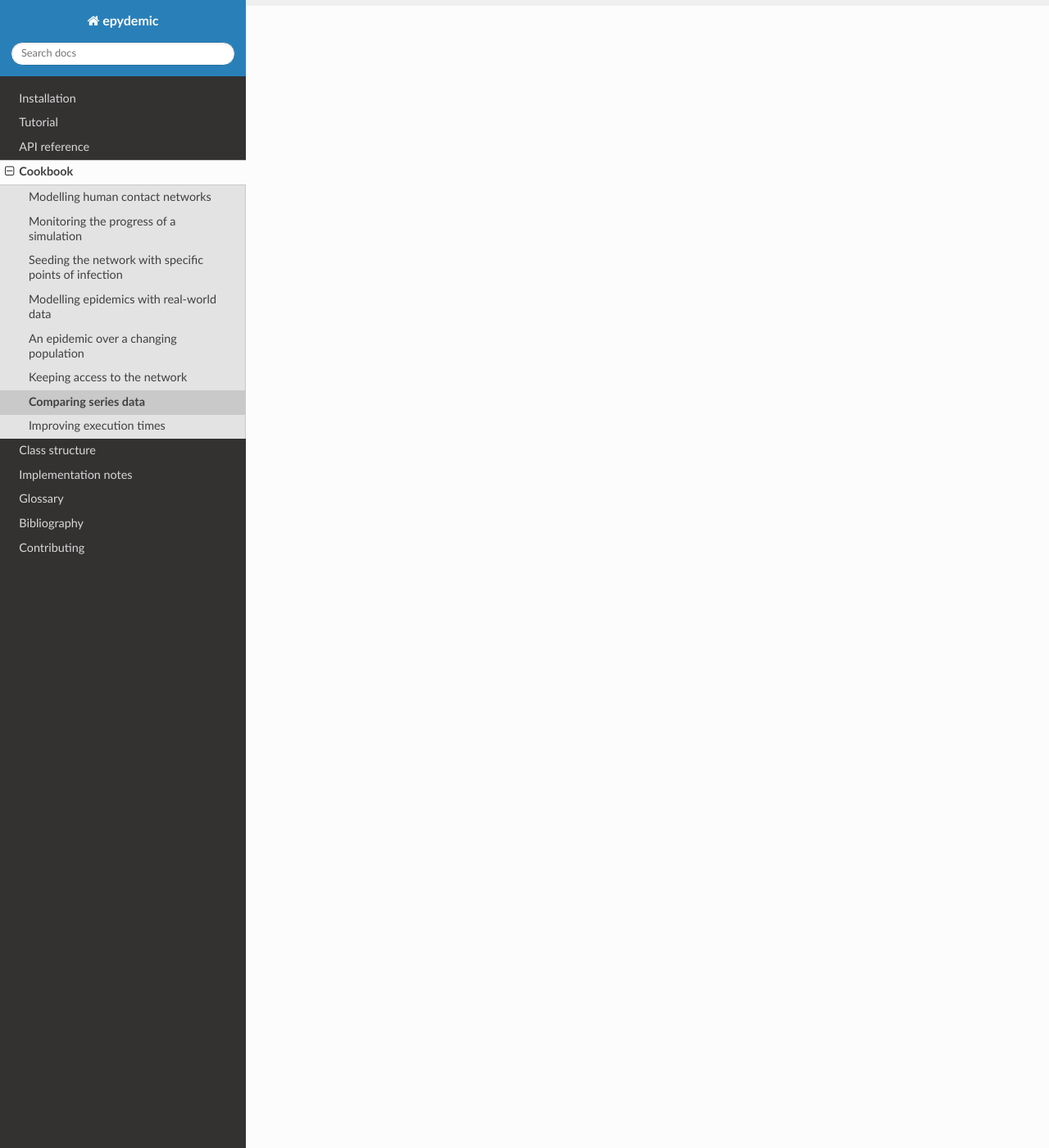
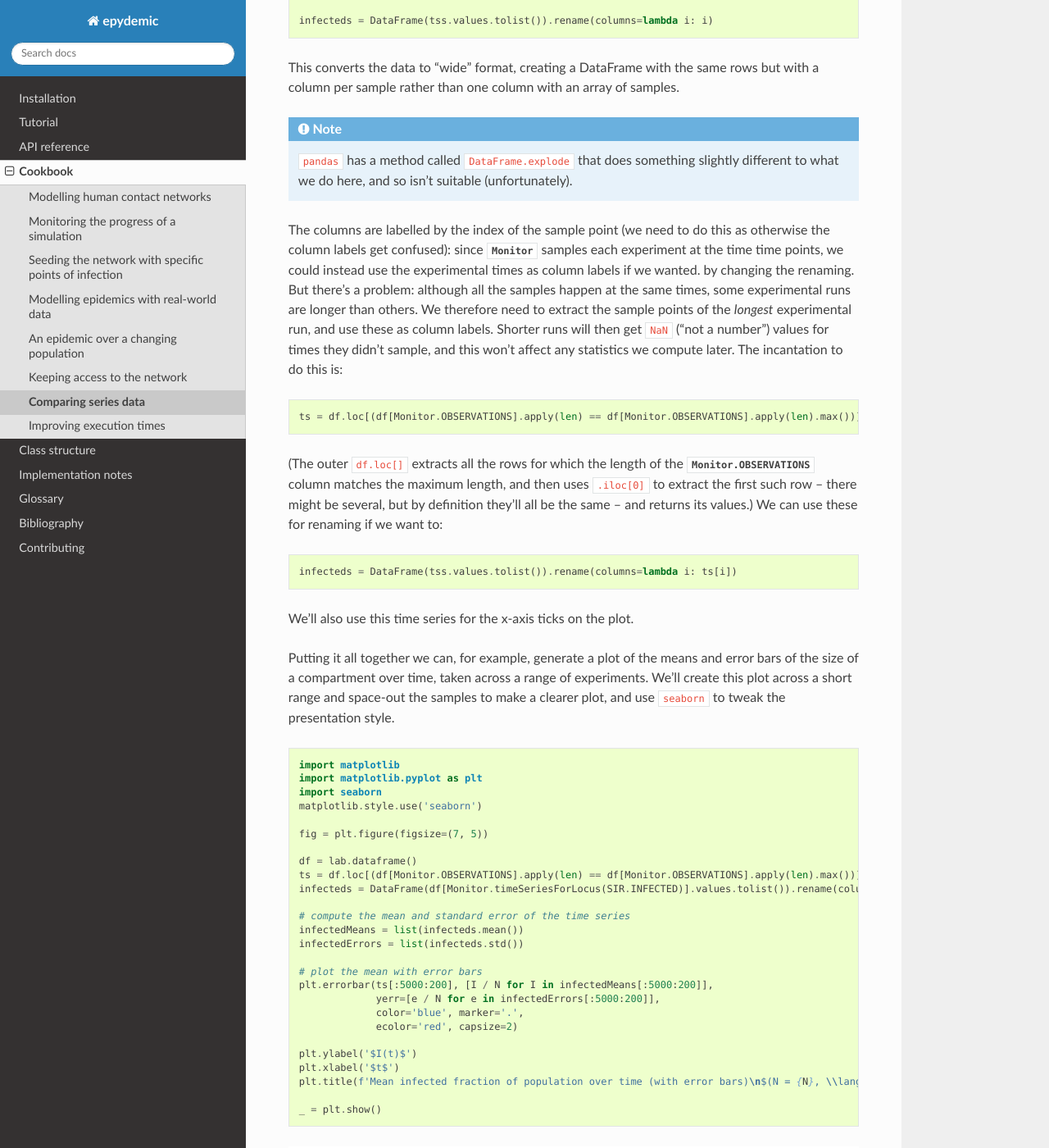
Before and after one commit to simoninireland/epydemic, a Sphinx documentation site: the page built from doc/cookbook/compare-series.rst, in a window 1280 px wide and 1400 px high, scrolled down 1393 px. Shown: the whole window at 82% size. Built offline with Sphinx 7.4.7 and the Read the Docs theme 2.0.0, drawn with Linux system fonts in a browser that asks for light colours; some of the changed text lies outside the part shown.

Commit message:
Added cookbook recipe on presenting time series

```diff
--- a/doc/cookbook/compare-series.rst
+++ b/doc/cookbook/compare-series.rst
@@ -21,24 +21,32 @@
 from the original result set DataFrame and then re-formatting them
 into a more suitable shape.
 
-Fortunately ``pandas`` provides exactly the function we need. It can
+Fortunately ``pandas`` provides the functions we need. It can
 create a DataFrame from a list of lists, and we can then rename the
 columns to be meaningful.
 
 As an example, suppose we've used :class:`Monitor` to capture the
-progression of an :class:`SIR` epidemic:
+progression of an :class:`SIR` epidemic on an ER network:
 
 .. code-block:: python
 
-   lab[BANetwork.N] = int(1e5)
-   lab[BANetwork.M] = 6
-   lab[SIR.P_INFECTED = 0.01
+   from epydemic import SIR, Monitor, ProcessSequence, ERNetwork, StochasticDynamics
+   from epyc import Lab
+
+   lab = Lab()
+
+   N = int(1e5)
+   kmean = 50
+
+   lab[ERNetwork.N] = N
+   lab[ERNetwork.KMEAN] = kmean
+   lab[SIR.P_INFECTED] = 0.01
    lab[SIR.P_INFECT] = 0.1
    lab[SIR.P_REMOVE] = 0.01
    lab[Monitor.DELTA] = 1
    lab['repetitions'] = range(100)
 
-   e = StochasticDynamics(ProcessSequence([SIR(), Monitor()]), BANetwork())
+   e = StochasticDynamics(ProcessSequence([SIR(), Monitor()]), ERNetwork())
    lab.runExperiment(e)
 
 This will result in a result set with result columns that capture the
@@ -59,5 +67,121 @@
    df = lab.dataframe()
    tss = df[Monitor.timeSeriesForLocus(SIR.INFECTED)]
 
-Then each row will have a single column: not quite what we wanted, so
-now we need to "explode" this list-like column into a row in itself:
+Then each row will have a single column, which will itself be an
+array -- not quite what we wanted, so now we need to "explode" this
+list-like column into a row in itself:
+
+.. code-block:: python
+
+   from pandas import DataFrame
+
+   infecteds = DataFrame(tss.values.tolist()).rename(columns=lambda i: i)
+
+This converts the data to "wide" format, creating a DataFrame with the
+same rows but with a column per sample rather than one column with an
+array of samples.
+
+.. note::
+
+   ``pandas`` has a method called ``DataFrame.explode`` that does
+   something slightly different to what we do here, and so isn't
+   suitable (unfortunately).
+
+The columns are labelled by the index of the sample point (we need to
+do this as otherwise the column labels get confused): since
+:class:`Monitor` samples each experiment at the time time points, we
+could instead use the experimental times as column labels if we
+wanted. by changing the renaming. But there's a problem: although all
+the samples happen at the same times, some experimental runs are
+longer than others. We therefore need to extract the sample points of
+the *longest* experimental run, and use these as column
+labels. Shorter runs will then get ``NaN`` ("not a number") values for
+times they didn't sample, and this won't affect any statistics we
+compute later. The incantation to do this is:
+
+.. code-block:: python
+
+   ts = df.loc[(df[Monitor.OBSERVATIONS].apply(len) == df[Monitor.OBSERVATIONS].apply(len).max())].iloc[0][Monitor.OBSERVATIONS]
+
+(The outer ``df.loc[]`` extracts all the rows for which the length of
+the :attr:`Monitor.OBSERVATIONS` column matches the maximum length,
+and then uses ``.iloc[0]`` to extract the first such row  -- there might be
+several, but by definition they'll all be the same -- and returns its
+values.) We can use these for renaming if we want to:
+
+.. code-block:: python
+
+   infecteds = DataFrame(tss.values.tolist()).rename(columns=lambda i: ts[i])
+
+We'll also use this time series for the x-axis ticks on the plot.
+
+Putting it all together we can, for example, generate a plot of the
+means and error bars of the size of a compartment over time, taken
+across a range of experiments. We'll create this plot across a short
+range and space-out the samples to make a clearer plot, and use
+``seaborn`` to tweak the presentation style.
+
+.. code-block:: python
+
+   import matplotlib
+   import matplotlib.pyplot as plt
+   import seaborn
+   matplotlib.style.use('seaborn')
+
+   fig = plt.figure(figsize=(7, 5))
+
+   df = lab.dataframe()
+   ts = df.loc[(df[Monitor.OBSERVATIONS].apply(len) == df[Monitor.OBSERVATIONS].apply(len).max())].iloc[0][Monitor.OBSERVATIONS]
+   infecteds = DataFrame(df[Monitor.timeSeriesForLocus(SIR.INFECTED)].values.tolist()).rename(columns=lambda i: ts[i])
+
+   # compute the mean and standard error of the time series
+   infectedMeans = list(infecteds.mean())
+   infectedErrors = list(infecteds.std())
+
+   # plot the mean with error bars
+   plt.errorbar(ts[:5000:200], [I / N for I in infectedMeans[:5000:200]],
+		yerr=[e / N for e in infectedErrors[:5000:200]],
+		color='blue', marker='.',
+		ecolor='red', capsize=2)
+
+   plt.ylabel('$I(t)$')
+   plt.xlabel('$t$')
+   plt.title(f'Mean infected fraction of population over time (with error bars)\n$(N = {N}, \\langle k \\rangle = {kmean})$')
+
+   _ = plt.show()
+
+.. figure:: sir-time-series.png
+   :align: center
+
+This is just one choice of plotting style, of course: some people
+prefer to plot the raw data rather than just summary statistics. We
+can do this too, using the raw exploded data as well as the summaries:
+
+.. code-block:: python
+
+   fig = plt.figure(figsize=(7, 5))
+
+   # plot the raw data time series
+   for i in range(len(infecteds)):
+       cs = list(infecteds.iloc[i])
+       plt.scatter(ts[:5000:200], [I / N for I in cs[:5000:200]],
+		   color='lightblue', marker='.',                # raw data in a light shade
+		   label='raw' if i == 0 else None)              # only one label for all the raw plots
+
+   # plot the mean on top
+   plt.plot(ts[:5000:200], [I / N for I in infectedMeans[:5000:200]],
+	    color='blue', marker='.',                            # mean in a darker shade
+	    label='mean')
+
+   plt.ylabel('$I(t)$')
+   plt.xlabel('$t$')
+   plt.title(f'Mean infected fraction of population over time (with raw data)\n$(N = {N}, \\langle k \\rangle = {kmean})$')
+
+   _ = plt.show()
+
+.. figure:: sir-time-series-raw.png
+   :align: center
+
+This has the advantage of showing any outliers in the raw data that
+the summary statistics will mask. This can be important when
+interpreting the data.
```
Also changed, not shown: other parts of doc/cookbook/compare-series.rst (+1 -1 lines), doc/cookbook/sir-time-series-raw.png (added), doc/cookbook/sir-time-series.png (added), 2 other files.
